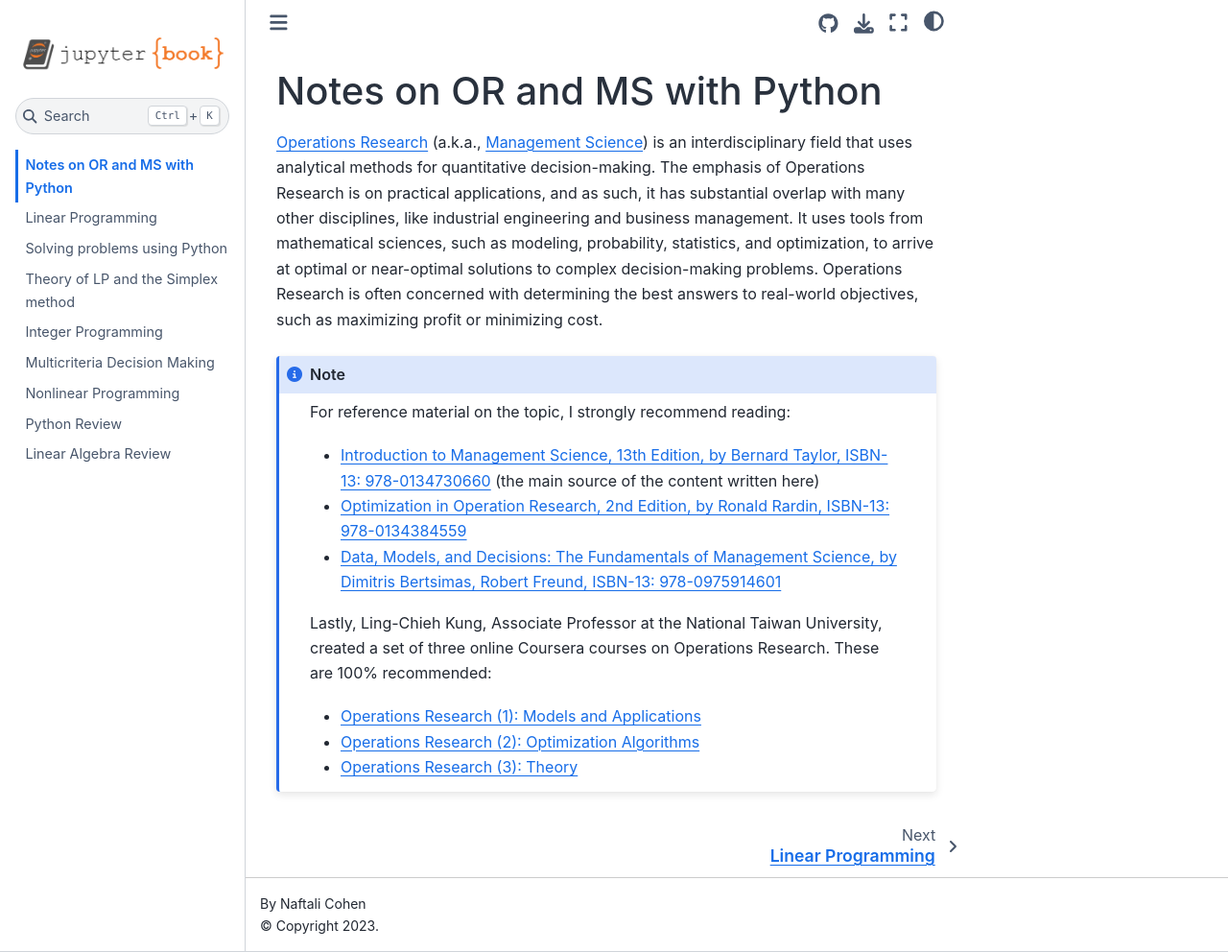
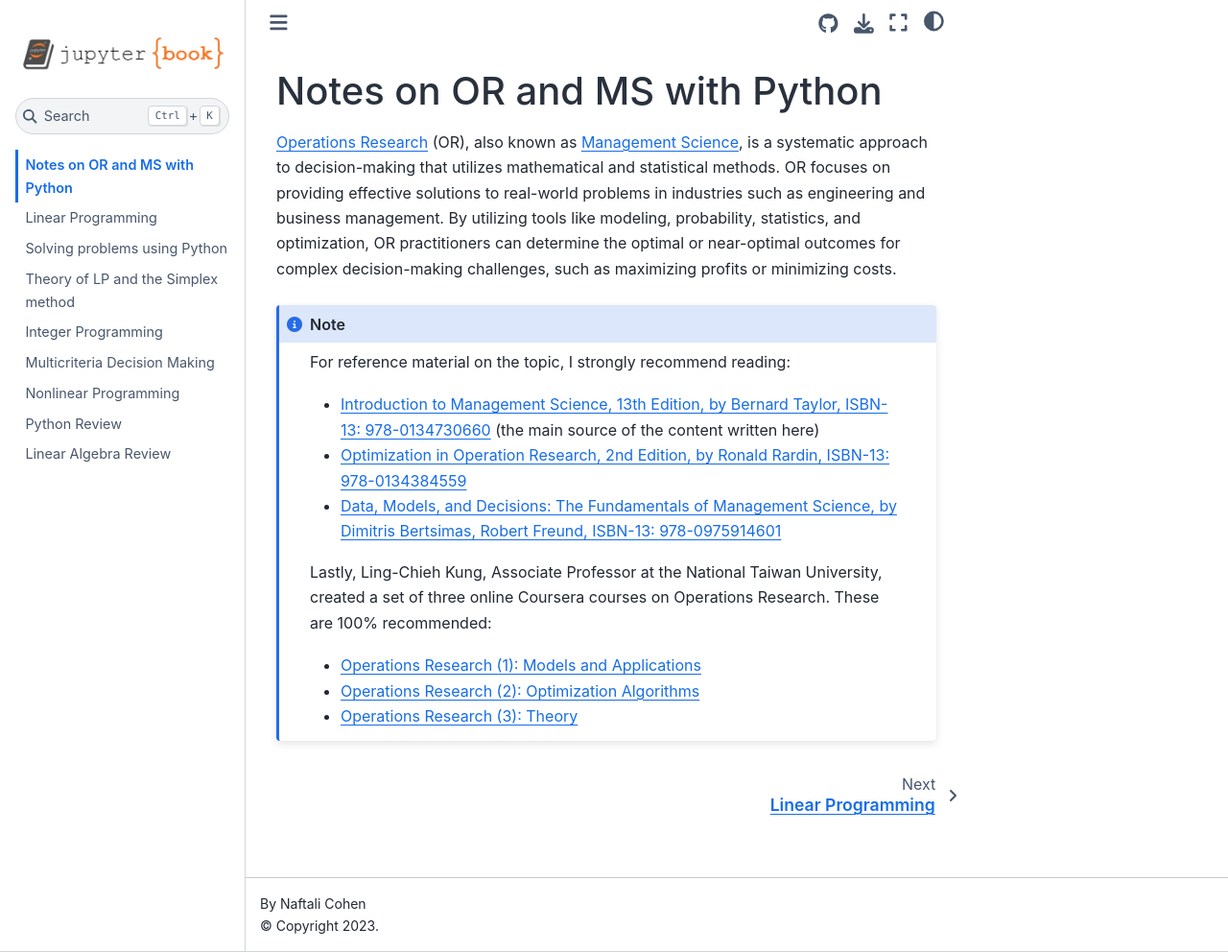
Before and after one commit to naftalic/ORinPython, a Jupyter Book: the page built from intro.md, in a window 1280 px wide and 992 px high. Shown: the whole window at 96% size. Built offline with Jupyter Book 1.0.4 settings and Sphinx 7.4.7 and the Sphinx Book theme 1.1.4, drawn with Linux system fonts in a browser that asks for light colours.

Commit message:
Update intro.md

```diff
--- a/intro.md
+++ b/intro.md
@@ -1,6 +1,6 @@
 # Notes on OR and MS with Python
 
-[Operations Research](https://en.wikipedia.org/wiki/Operations_research) (a.k.a., [Management Science](https://en.wikipedia.org/wiki/Management_science)) is an interdisciplinary field that uses analytical methods for quantitative decision-making. The emphasis of Operations Research is on practical applications, and as such, it has substantial overlap with many other disciplines, like industrial engineering and business management. It uses tools from mathematical sciences, such as modeling, probability, statistics, and optimization, to arrive at optimal or near-optimal solutions to complex decision-making problems. Operations Research is often concerned with determining the best answers to real-world objectives, such as maximizing profit or minimizing cost.
+[Operations Research](https://en.wikipedia.org/wiki/Operations_research) (OR), also known as [Management Science](https://en.wikipedia.org/wiki/Management_science), is a systematic approach to decision-making that utilizes mathematical and statistical methods. OR focuses on providing effective solutions to real-world problems in industries such as engineering and business management. By utilizing tools like modeling, probability, statistics, and optimization, OR practitioners can determine the optimal or near-optimal outcomes for complex decision-making challenges, such as maximizing profits or minimizing costs.
 
 :::{note}
 For reference material on the topic, I strongly recommend reading:
```
